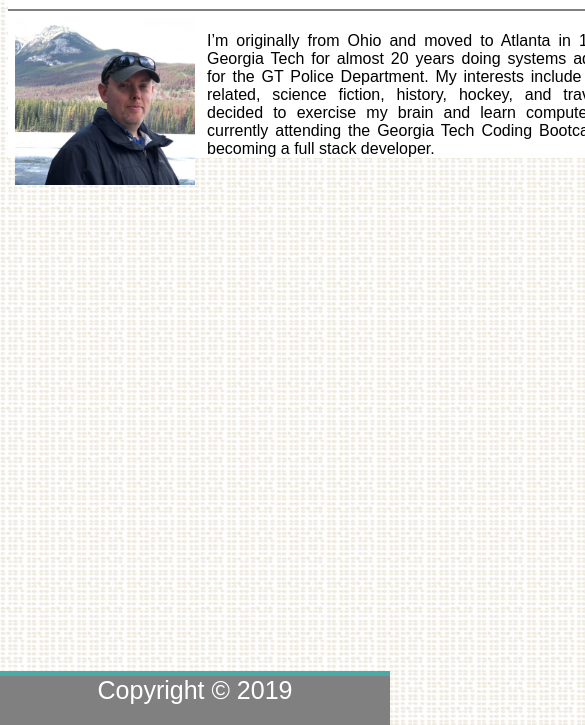
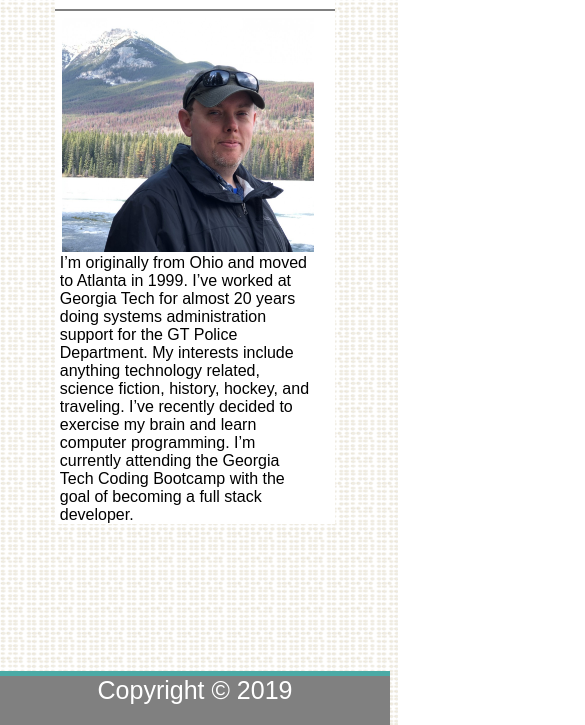
Before and after one commit to stravis11/Responsive-Portfolio, a plain HTML site: page index.html in a window 390 px wide. Shown: the part 119-844 px from the top of the page, 585 px wide, since content can reach past the window. Drawn offline with Linux system fonts and the light colour scheme.

Commit message:
Added media queries for about me page.

```diff
--- a/assets/css/styles.css
+++ b/assets/css/styles.css
@@ -63,8 +63,8 @@ h {
 
 /* Style content section */
 #content {
-  max-width: 960px;
-  min-width: 960px;
+  width: auto;
+  height: 75%;
   background-color: white;
   margin: 75px auto;
 }
@@ -177,7 +177,7 @@ form {
         background-color: red;
     }
    #content {
-       width: 50px;
+       max-width: 75%;
    }
   }
 /*
@@ -190,6 +190,16 @@ form {
         background-color: blue;
     }
 
+    #content .paragraph .image{
+      float: left;
+      width: 50%;
+      height: 50%;
+
+    }
+    #content .paragraph {
+      text-align: left;
+      width: 90%;
+    }
 
 
 }
@@ -203,6 +213,18 @@ form {
         background-color: green;
     }
 
+    #content .paragraph .image{
+      text-align: center;
+       width: 100%;
+
+
+    }
+    #content .paragraph {
+      text-align: left;
+      width: 90%;
+
+    }
+
     .topnav{
         justify-content: center;
     }
```
